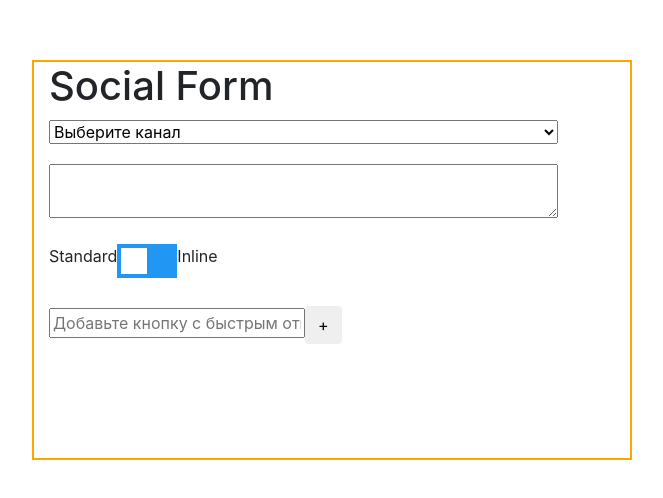
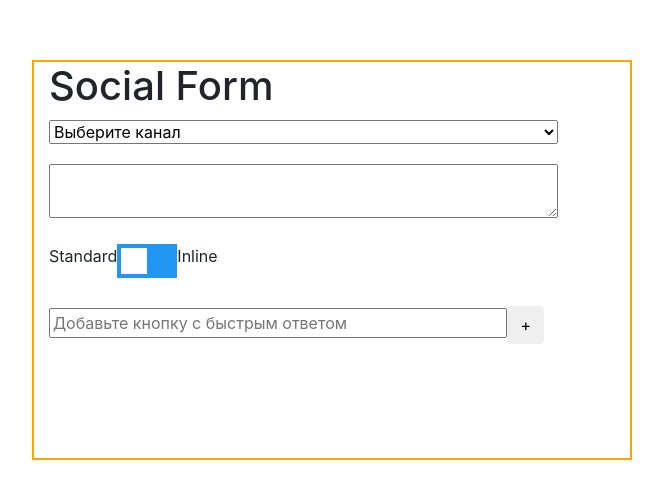
Before and after one commit to trewstaples/social-form-test, a React (Create React App) app: page / in a window 1280 px wide. Shown: the part 140-638 px from the top of the page, without its empty margins (308-971 px from the left). Built offline with nearby package versions, Linux system fonts and the light colour scheme.

Commit message:
Исправит размеры поля добавления

```diff
--- /dev/null
+++ b/src/components/button-add-form/button-add-form.css
@@ -0,0 +1,4 @@
+.main__add,
+.main__add-form-control {
+width: 90%;
+}
--- a/src/components/button-add-form/button-add-form.jsx
+++ b/src/components/button-add-form/button-add-form.jsx
@@ -1,6 +1,8 @@
 import { useState } from 'react'
 
 import { keyboardLayout } from '../form/form'
+
+import './button-add-form.css'
 
 const ButtonAddForm = ({ keyboardMode, onButtonAdded }) => {
   const [formValue, setFormValue] = useState('')
@@ -21,7 +23,7 @@ const ButtonAddForm = ({ keyboardMode, onButtonAdded }) => {
       : 'Добавьте кнопку-ссылку'
 
   return (
-    <div className='main__add-form'>
+    <div className='main__add'>
       <input
         type='text'
         className='main__add-form-control'
```
